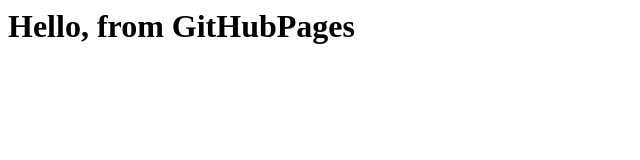
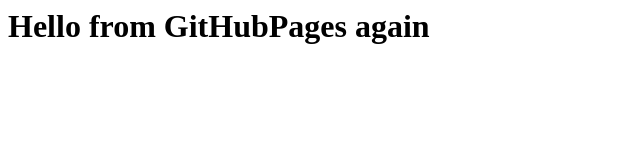
Before and after one commit to elisms23/be-tester1.github.io, a plain HTML site: page index.html in a window 1280 px wide. Shown: the whole page, without its empty margins (0-640 px from the left). Drawn offline with Linux system fonts and the light colour scheme.

Commit message:
another commit

```diff
--- a/index.html
+++ b/index.html
@@ -1 +1 @@
-<h1>Hello, from GitHubPages</h1>
+<h1>Hello from GitHubPages again</h1>
```
